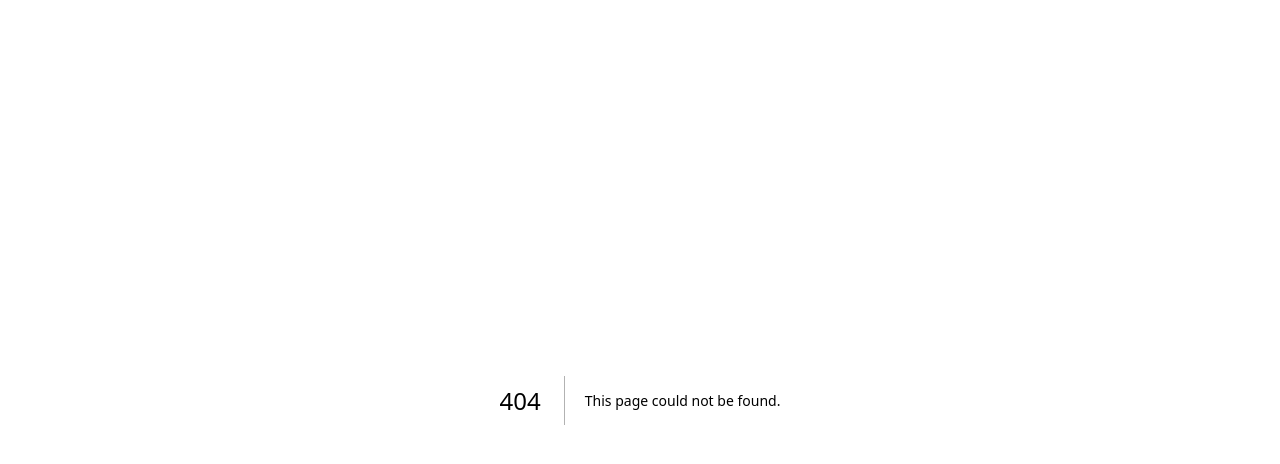
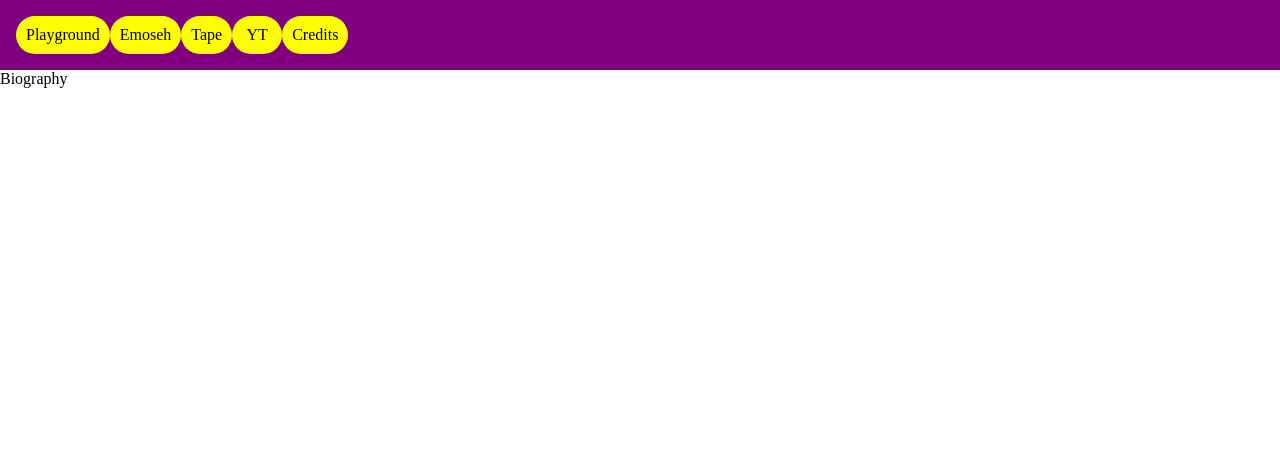
Before and after one commit to Yinkajay/bloody-civ, a Next.js app: page /biography in a window 1280 px wide. Before the commit this address had no page. Shown: the top 464 px of the page. Built offline with nearby package versions, Linux system fonts and the light colour scheme.

Commit message:
Create layout and Nav components

```diff
--- /dev/null
+++ b/src/components/Layout.jsx
@@ -0,0 +1,18 @@
+import Navbar from "./Navbar";
+
+// export default function Layout({ children }) {
+//     <>
+//         <Navbar />
+//         {children}
+//     </>
+// }
+const Layout = ({ children }) => {
+    return (
+      <div>
+        <Navbar />
+        {children}
+      </div>
+    );
+  };
+
+  export default Layout;
--- /dev/null
+++ b/src/components/Navbar.jsx
@@ -0,0 +1,16 @@
+import React from 'react'
+import navClasses from './Navbar.module.css'
+import Link from 'next/link'
+const Navbar = () => {
+    return (
+        <nav className={navClasses['main-nav']}>
+            <Link href='/' className="">Playground</Link>
+            <Link href='/' className="">Emoseh</Link>
+            <Link href='/' className="">Tape</Link>
+            <Link href='/' className="">YT</Link>
+            <Link href='/' className="">Credits</Link>
+        </nav>
+    )
+}
+
+export default Navbar
--- /dev/null
+++ b/src/components/Navbar.module.css
@@ -0,0 +1,21 @@
+.main-nav {
+    background-color: purple;
+    height: 70px;
+    display: flex;
+    align-items: center;
+    padding: 1rem;
+}
+
+.main-nav a {
+    background-color: yellow;
+    padding: 10px;
+    border-radius: 20px;
+    min-width: 50px;
+    display: flex;
+    justify-content: center;
+}
+
+.main-nav a:hover{
+    color: gray;
+    background-color: black;
+}
--- a/src/pages/_app.js
+++ b/src/pages/_app.js
@@ -1,5 +1,10 @@
+import Layout from '@/components/Layout'
 import '@/styles/globals.css'
 
 export default function App({ Component, pageProps }) {
-  return <Component {...pageProps} />
+  return (
+    <Layout>
+      <Component {...pageProps} />
+    </Layout>
+    )
 }
--- /dev/null
+++ b/src/pages/biography/index.js
@@ -0,0 +1,9 @@
+import React from 'react'
+
+export default function biography() {
+  return (
+    <div>
+      Biography
+    </div>
+  )
+}
```
